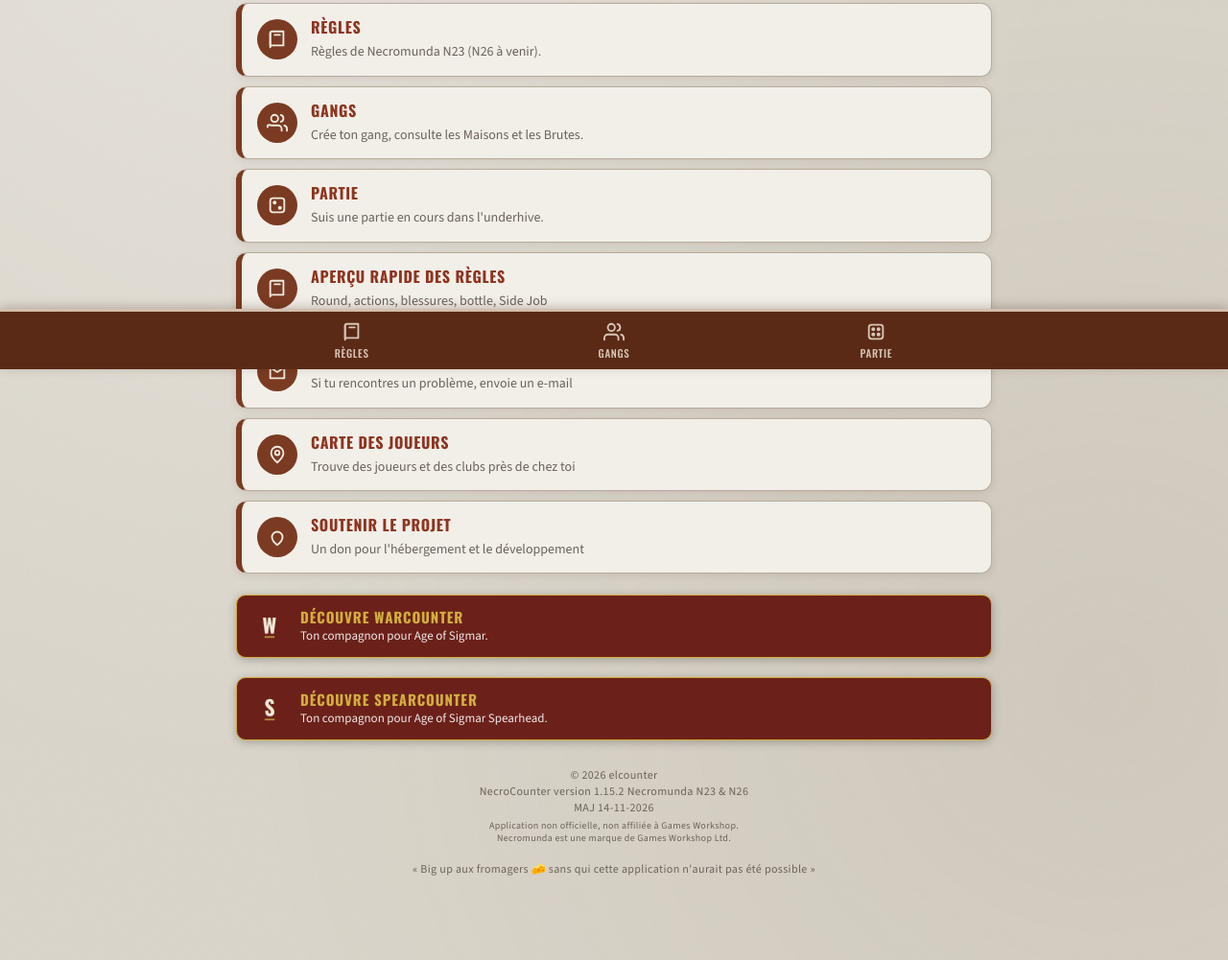
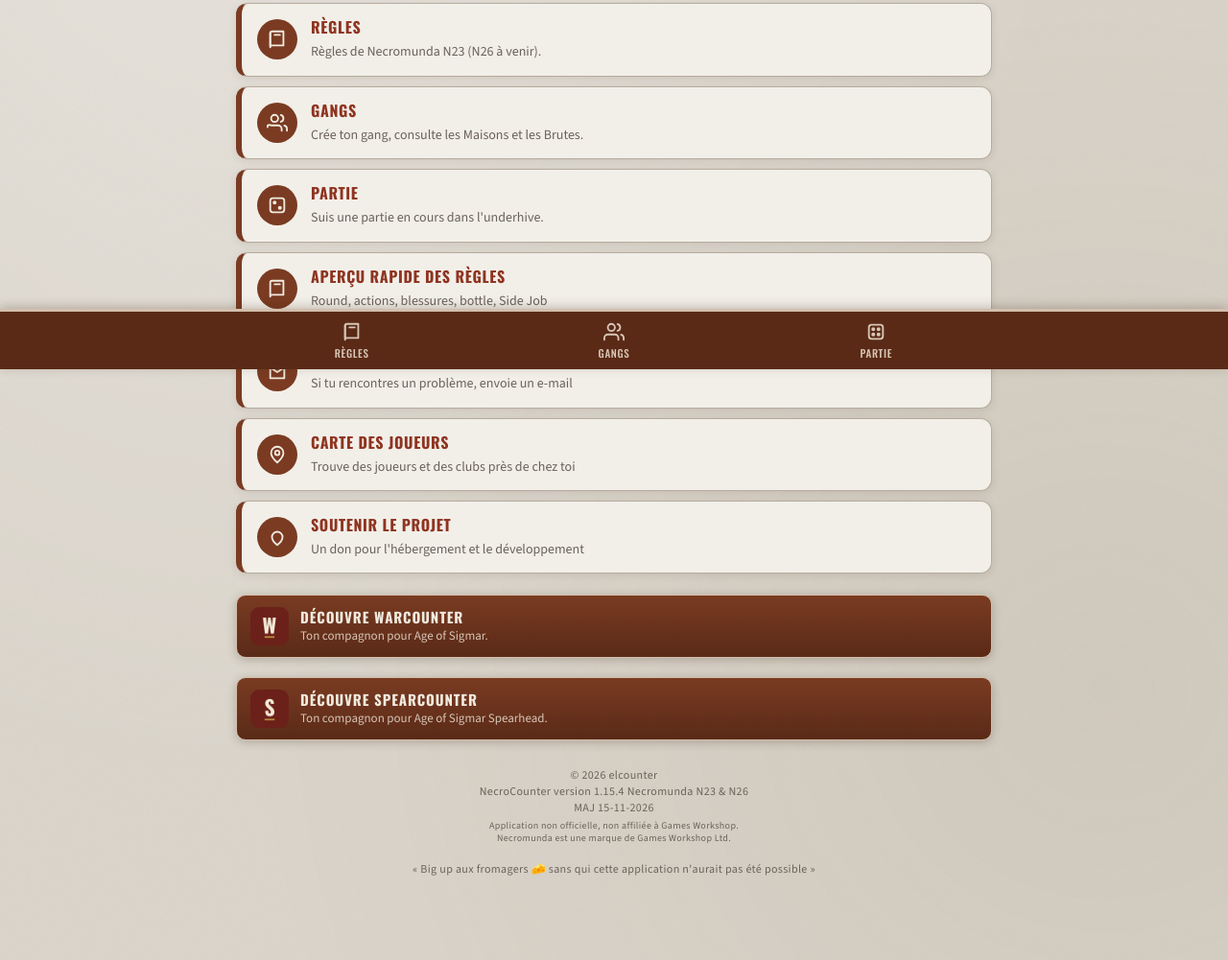
Before and after one commit to elcounter/necrocounter, a plain HTML site: page index.html in a window 1280 px wide. Shown: the part 415-1416 px from the top of the page at 96% size. Drawn offline with nearby package versions, Linux system fonts and the light colour scheme.

Commit message:
v1.15.4 : boutons WarCounter et SpearCounter aux couleurs NecroCounter
Co-Authored-By: Claude Opus 5.5 <noreply@anthropic.com>
Claude-Session: https://claude.ai/code/session_012qsSoSS5FB3ZpxrLEhTrRv

```diff
--- a/index.html
+++ b/index.html
@@ -115,13 +115,13 @@
     .btn-link:active { background: var(--band-2); }
     .btn-warcounter {
       display: flex; align-items: center; gap: 12px; padding: 12px 14px; border-radius: 10px;
-      background: #6b2119; border: 1px solid #d4ae3f; color: #fff; text-decoration: none;
-      box-shadow: 0 2px 10px rgba(0,0,0,.25);
+      background: linear-gradient(180deg, var(--rust), var(--rust-dark)); border: 1px solid var(--band); color: var(--band-2); text-decoration: none;
+      box-shadow: 0 2px 10px rgba(60,30,15,.25);
     }
     .btn-warcounter + .btn-warcounter { margin-top: 10px; }
-    .btn-warcounter:active { background: #7d2a20; }
+    .btn-warcounter:active { background: var(--rust-dark); }
     .btn-warcounter img { flex: none; width: 40px; height: 40px; border-radius: 9px; }
-    .btn-warcounter b { display: block; color: #d4ae3f; font: 700 15px/1.2 var(--display); letter-spacing: .06em; text-transform: uppercase; }
+    .btn-warcounter b { display: block; color: var(--cream); font: 700 15px/1.2 var(--display); letter-spacing: .06em; text-transform: uppercase; }
     .btn-warcounter small { display: block; margin-top: 2px; font-size: 13px; opacity: .9; }
     .copy {
       margin: 28px 0 0; text-align: center;
@@ -522,8 +522,8 @@
     <div id="view"></div>
     <p class="copy">
       © 2026 elcounter<br>
-      NecroCounter version 1.15.2 Necromunda N23 &amp; N26<br>
-      MAJ 14-11-2026<br>
+      NecroCounter version 1.15.4 Necromunda N23 &amp; N26<br>
+      MAJ 15-11-2026<br>
       <span class="legal">Application non officielle, non affiliée à Games Workshop.<br>
       Necromunda est une marque de Games Workshop Ltd.</span><br><br>
       « Big up aux fromagers 🧀 sans qui cette application n'aurait pas été possible »
--- a/sw.js
+++ b/sw.js
@@ -1,5 +1,5 @@
 // NecroCounter service worker
-const VERSION = "necrocounter-1.15.3";
+const VERSION = "necrocounter-1.15.4";
 const CORE = ["./", "./index.html", "./manifest.webmanifest", "./icon-192.png", "./icon-512.png", "./icon-maskable-512.png", "./apple-touch-icon.png", "./favicon-32.png", "./compte.js",
   "./data/n23/armes.json", "./data/n23/comptoir.json", "./data/n23/index.json", "./data/n23/maisons/cawdor.json", "./data/n23/maisons/delaque.json", "./data/n23/maisons/escher.json", "./data/n23/maisons/goliath.json", "./data/n23/maisons/orlock.json", "./data/n23/maisons/van-saar.json", "./data/n23/maisons/squats.json", "./data/n23/maisons/nomades.json", "./data/n23/maisons/venators.json", "./data/n23/maisons/enforcers.json", "./data/n23/maisons/corpse-grinder.json", "./data/n23/maisons/culte-chaos.json", "./data/n23/maisons/culte-genestealer.json", "./data/n23/maisons/proscrits.json", "./data/n23/maisons/spyriens.json", "./data/n23/maisons/orlock-fer.json", "./data/n23/maisons/van-saar-artifice.json", "./data/n23/maisons/delaque-ombre.json", "./data/n23/maisons/cawdor-foi.json", "./data/n23/maisons/goliath-chaines.json", "./data/n23/maisons/escher-lames.json", "./data/n23/mercenaires.json", "./data/n23/refs.json", "./data/n23/campagne.json", "./data/n23/scenarios.json"];
 
```
